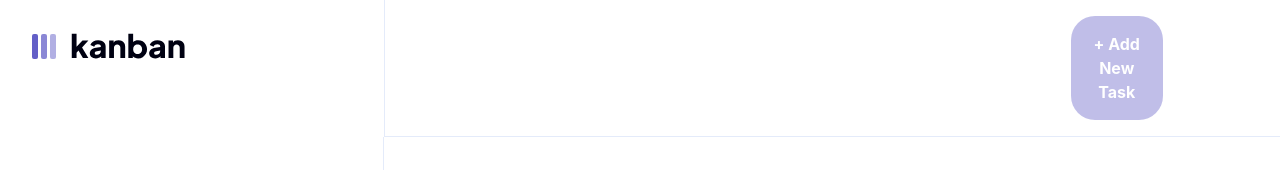
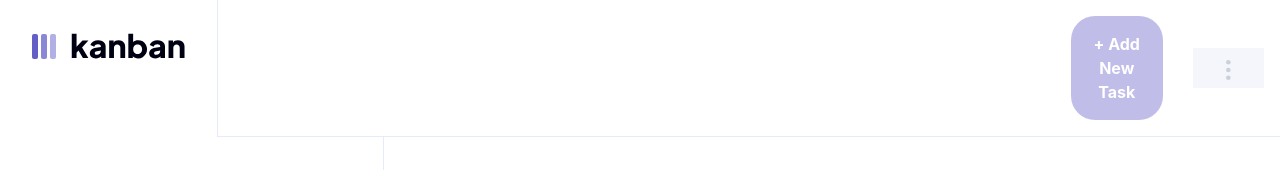
Before and after one commit to iSchoolProjects/invoice-app, a React (Create React App) app: page / in a window 1280 px wide. Shown: the top 170 px of the page. Built offline with nearby package versions, Linux system fonts and the light colour scheme.

Commit message:
ui changes

```diff
--- a/src/styles/Header.scss
+++ b/src/styles/Header.scss
@@ -15,7 +15,7 @@
   display: flex;
   justify-content: space-between;
   align-items: center;
-  width: 70%;
+  width: 100%;
   border-left: 1px solid var(--light-theme-border);
   border-bottom: 1px solid var(--light-theme-border);
   padding: 1rem;
@@ -29,6 +29,8 @@
 .btn-section {
   display: flex;
   align-items: center;
+  justify-content: center;
+  width: fit-content;
 }
 
 .new-task {
@@ -46,7 +48,6 @@
   border: 0;
 }
 .dots:disabled {
-  opacity: 0;
   cursor: none;
 }
 
```
